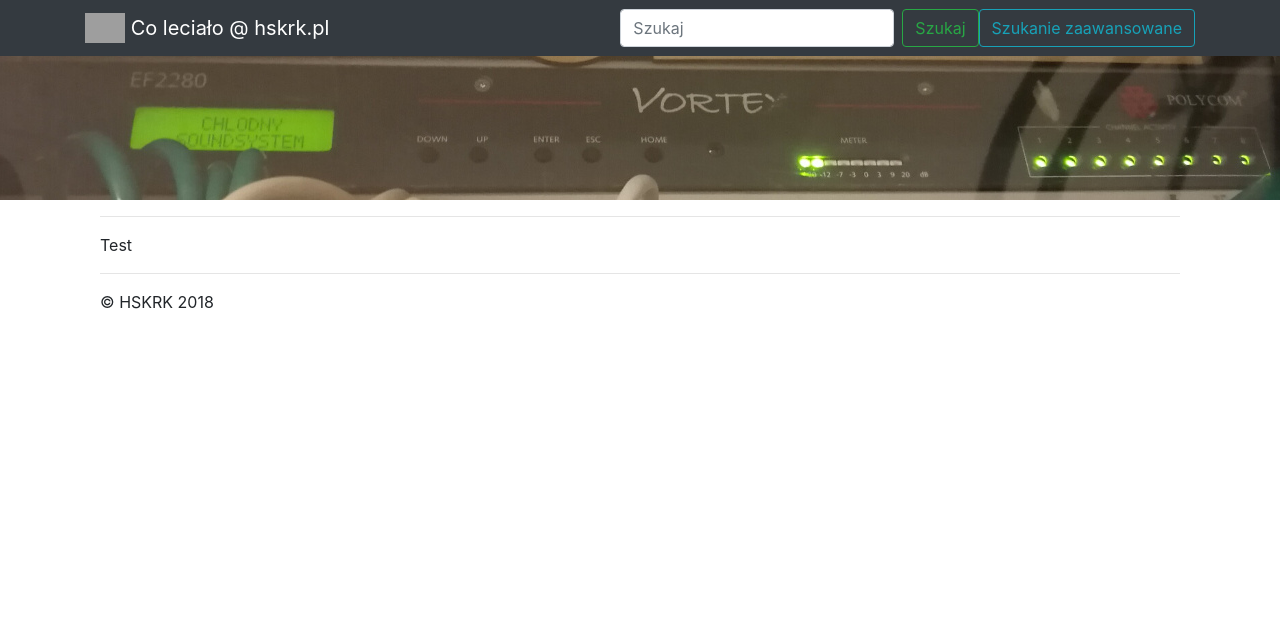
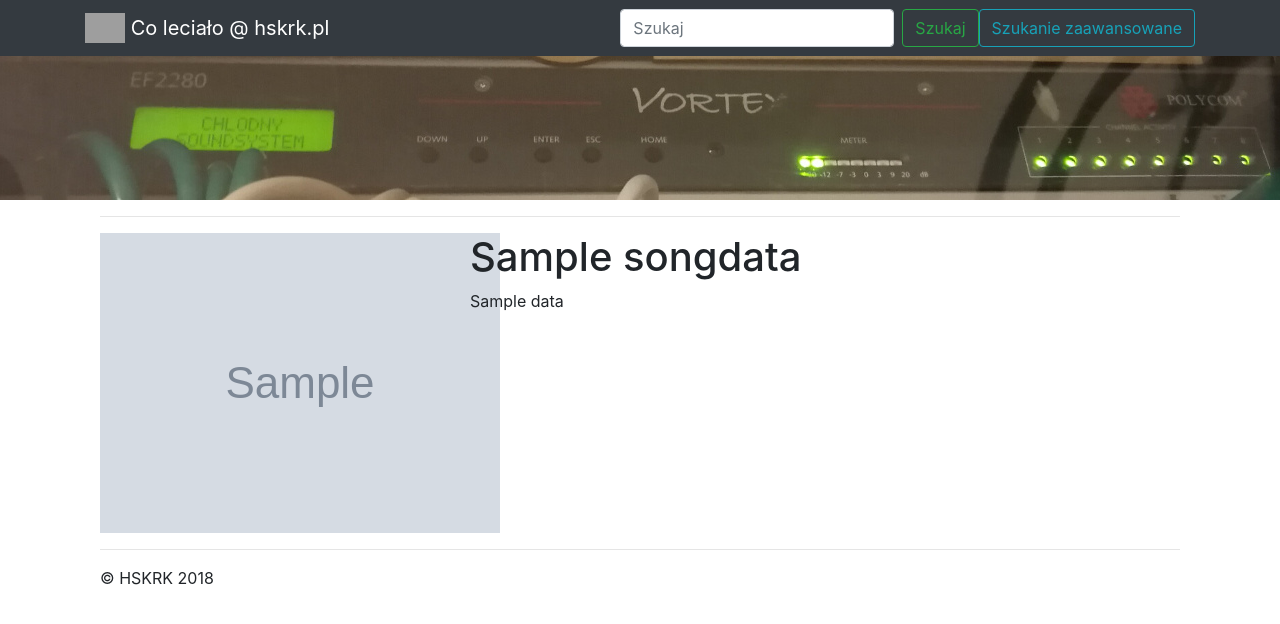
Before and after one commit to HackerspaceKRK/coolsoundsystem_musicarchive, a Flask app: template flask/app/templates/song.html in a window 1280 px wide. Shown: the top 624 px of the page. Run offline with Flask 2, Linux system fonts and the light colour scheme; the template is opened without the code that fills it: most values are stand-ins (such as "Sample title", 1, 10 or a date in 2020); grey boxes marked "Sample" are stand-in pictures; parts of the project's set-up code (start-up, migrations or seed data) failed here and were passed over; some libraries are stand-ins or nearby versions; grey boxes are pictures that could not be loaded.

Commit message:
say hello to song page, also moments lang to pl, and requirements also

```diff
--- a/flask/app/routes.py
+++ b/flask/app/routes.py
@@ -44,7 +44,8 @@ def index():
 
 @app.route('/song/<songid>')
 def song(songid):
-    return render_template('song.html')
+    songdata = Song.query.get(songid)
+    return render_template('song.html', songdata=songdata)
 
 @app.route('/artist/<artistid>')
 def artist(artistid):
--- a/flask/app/templates/base.html
+++ b/flask/app/templates/base.html
@@ -16,7 +16,11 @@
   <script src="https://stackpath.bootstrapcdn.com/bootstrap/4.3.0/js/bootstrap.min.js" integrity="sha384-7aThvCh9TypR7fIc2HV4O/nFMVCBwyIUKL8XCtKE+8xgCgl/PQGuFsvShjr74PBp" crossorigin="anonymous"></script>
   <script src="https://cdnjs.cloudflare.com/ajax/libs/popper.js/1.14.7/umd/popper.min.js" integrity="sha384-UO2eT0CpHqdSJQ6hJty5KVphtPhzWj9WO1clHTMGa3JDZwrnQq4sF86dIHNDz0W1" crossorigin="anonymous"></script>
   <!-- CDN css/scripts -->
-
+  <!-- Own css/js snippets -->
+  {{ moment.include_moment() }}
+  {{ moment.lang(config['LANG']) }}
+  <script>moment.relativeTimeThreshold('h', 24);</script>
+  <!-- Own css/js snippets -->
   <!-- Own css/scripts -->
   <script src="{{ url_for('static', filename='js/main.js')}}"></script>
   <link rel="stylesheet" href="{{ url_for('static', filename='css/main.css')}}">
--- a/flask/app/templates/song.html
+++ b/flask/app/templates/song.html
@@ -3,10 +3,15 @@
 {% block content %}
 
 <div class="container">
+  <hr>
   <div class="row">
-    <div class="col-12">
-      <hr>
-      Test
+    <div class="col-4">
+      <img src="{{ songdata.album.cover }}"></img>
+    </div>
+    <div class="col-8">
+      <h1>{{ songdata.songname }}</h1>
+      {{ songdata.data() }}
+
     </div>
   </row>
 </div>
--- a/flask/config.py
+++ b/flask/config.py
@@ -7,3 +7,4 @@ class Config(object):
         'sqlite:///' + os.path.join(basedir, '../shared/app.db')
     SQLALCHEMY_TRACK_MODIFICATIONS = False
     PLAYS_ON_INDEX_PER_PAGE = 15
+    LANG='pl'
--- a/flask/requirements.txt
+++ b/flask/requirements.txt
@@ -1,7 +1,10 @@
 alembic==1.0.7
 Click==7.0
+dominate==2.3.5
 Flask==1.0.2
+Flask-Bootstrap==3.3.7.1
 Flask-Migrate==2.3.1
+Flask-Moment==0.6.0
 Flask-SQLAlchemy==2.3.2
 itsdangerous==1.1.0
 Jinja2==2.10
@@ -12,4 +15,5 @@ python-dotenv==0.10.1
 python-editor==1.0.4
 six==1.12.0
 SQLAlchemy==1.2.17
+visitor==0.1.3
 Werkzeug==0.14.1
```
